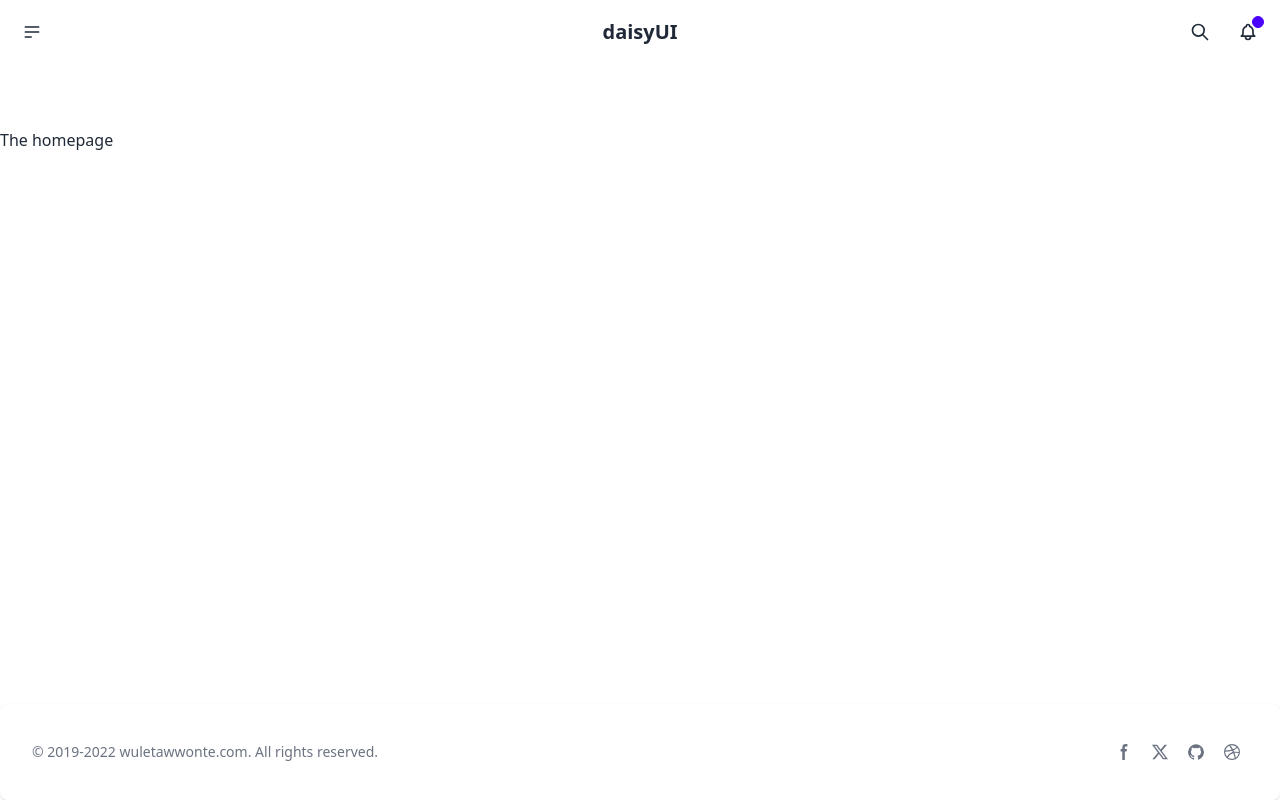
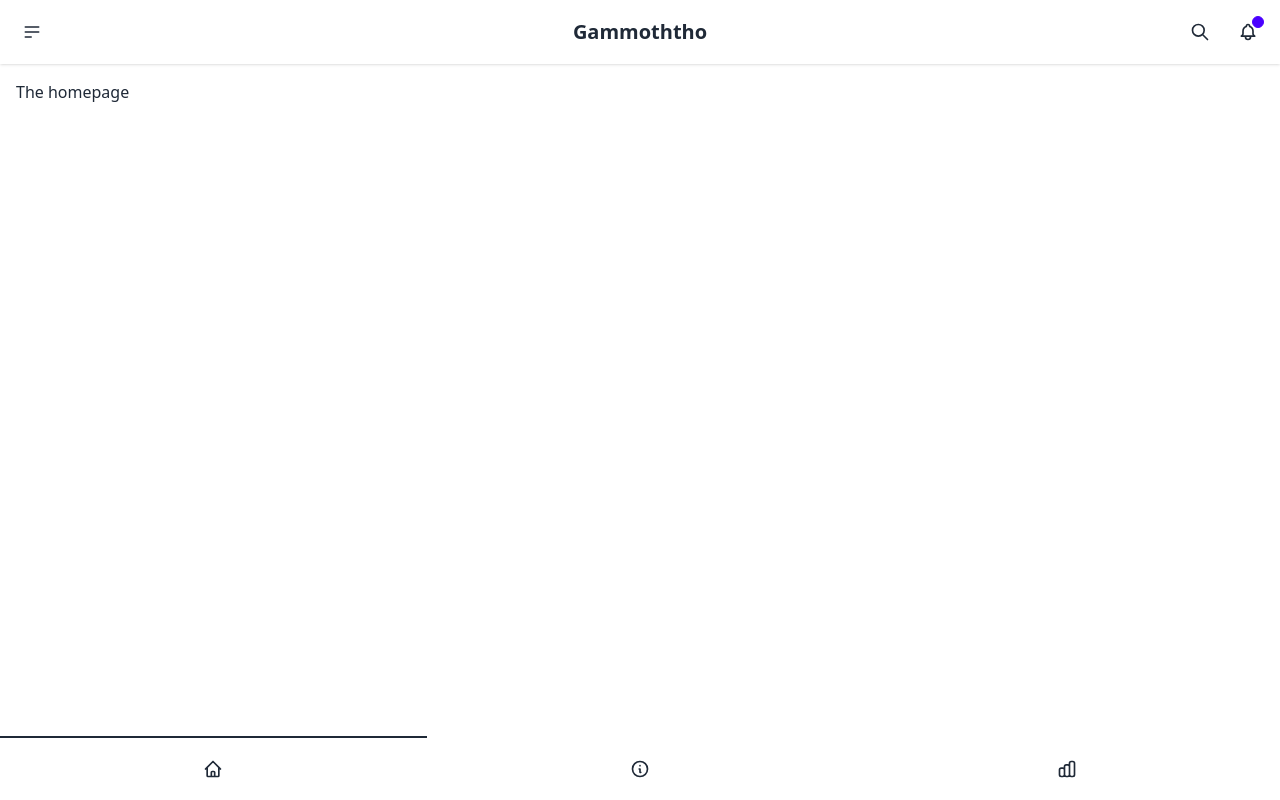
Before and after one commit to meftihe/gamoththo, a Nuxt app: page / in a window 1280 px wide. Built offline with nearby package versions, Linux system fonts and the light colour scheme.

Commit message:
create bottom nav component

```diff
--- a/app.vue
+++ b/app.vue
@@ -1,9 +1,9 @@
 <template>
   <div>
     <Navbar />
-    <main class="pt-16">
+    <main class="p-4">
       <NuxtPage />
     </main>
-    <TheFooter />
+    <BottomNav />
   </div>
 </template>
--- /dev/null
+++ b/components/BottomNav.vue
@@ -0,0 +1,52 @@
+<template>
+  <div class="btm-nav">
+    <button class="active">
+      <svg
+        xmlns="http://www.w3.org/2000/svg"
+        class="h-5 w-5"
+        fill="none"
+        viewBox="0 0 24 24"
+        stroke="currentColor"
+      >
+        <path
+          stroke-linecap="round"
+          stroke-linejoin="round"
+          stroke-width="2"
+          d="M3 12l2-2m0 0l7-7 7 7M5 10v10a1 1 0 001 1h3m10-11l2 2m-2-2v10a1 1 0 01-1 1h-3m-6 0a1 1 0 001-1v-4a1 1 0 011-1h2a1 1 0 011 1v4a1 1 0 001 1m-6 0h6"
+        />
+      </svg>
+    </button>
+    <button>
+      <svg
+        xmlns="http://www.w3.org/2000/svg"
+        class="h-5 w-5"
+        fill="none"
+        viewBox="0 0 24 24"
+        stroke="currentColor"
+      >
+        <path
+          stroke-linecap="round"
+          stroke-linejoin="round"
+          stroke-width="2"
+          d="M13 16h-1v-4h-1m1-4h.01M21 12a9 9 0 11-18 0 9 9 0 0118 0z"
+        />
+      </svg>
+    </button>
+    <button>
+      <svg
+        xmlns="http://www.w3.org/2000/svg"
+        class="h-5 w-5"
+        fill="none"
+        viewBox="0 0 24 24"
+        stroke="currentColor"
+      >
+        <path
+          stroke-linecap="round"
+          stroke-linejoin="round"
+          stroke-width="2"
+          d="M9 19v-6a2 2 0 00-2-2H5a2 2 0 00-2 2v6a2 2 0 002 2h2a2 2 0 002-2zm0 0V9a2 2 0 012-2h2a2 2 0 012 2v10m-6 0a2 2 0 002 2h2a2 2 0 002-2m0 0V5a2 2 0 012-2h2a2 2 0 012 2v14a2 2 0 01-2 2h-2a2 2 0 01-2-2z"
+        />
+      </svg>
+    </button>
+  </div>
+</template>
--- a/components/Navbar.vue
+++ b/components/Navbar.vue
@@ -1,5 +1,5 @@
 <template>
-  <div class="navbar bg-base-100">
+  <div class="navbar bg-base-100 shadow">
     <div class="navbar-start">
       <div class="dropdown">
         <div tabindex="0" role="button" class="btn btn-ghost btn-circle">
@@ -29,7 +29,7 @@
       </div>
     </div>
     <div class="navbar-center">
-      <a class="btn btn-ghost text-xl">daisyUI</a>
+      <a class="btn btn-ghost text-xl">Gammoththo</a>
     </div>
     <div class="navbar-end">
       <button class="btn btn-ghost btn-circle">
```
